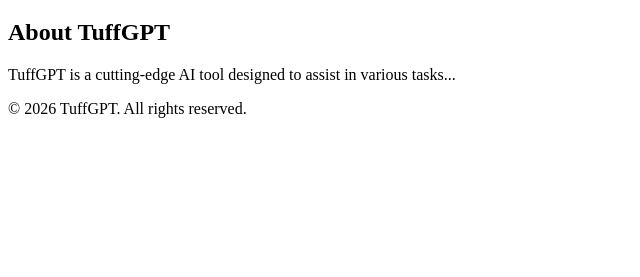
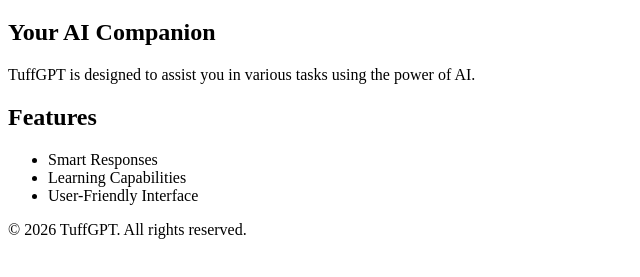
Before and after one commit to Kyakub564/tuffgpt, a plain HTML site: page index.html in a window 1280 px wide. Shown: the part 61-338 px from the top of the page, without its empty margins (0-640 px from the left). Drawn offline with Linux system fonts and the light colour scheme.

Commit message:
Update index.html with the complete TuffGPT website code

```diff
--- a/index.html
+++ b/index.html
@@ -4,7 +4,7 @@
     <meta charset="UTF-8">
     <meta name="viewport" content="width=device-width, initial-scale=1.0">
     <title>TuffGPT</title>
-    <link rel="stylesheet" href="styles.css">
+    <link rel="stylesheet" href="style.css">
 </head>
 <body>
     <header>
@@ -12,8 +12,16 @@
     </header>
     <main>
         <section>
-            <h2>About TuffGPT</h2>
-            <p>TuffGPT is a cutting-edge AI tool designed to assist in various tasks...</p>
+            <h2>Your AI Companion</h2>
+            <p>TuffGPT is designed to assist you in various tasks using the power of AI.</p>
+        </section>
+        <section>
+            <h2>Features</h2>
+            <ul>
+                <li>Smart Responses</li>
+                <li>Learning Capabilities</li>
+                <li>User-Friendly Interface</li>
+            </ul>
         </section>
     </main>
     <footer>
```
